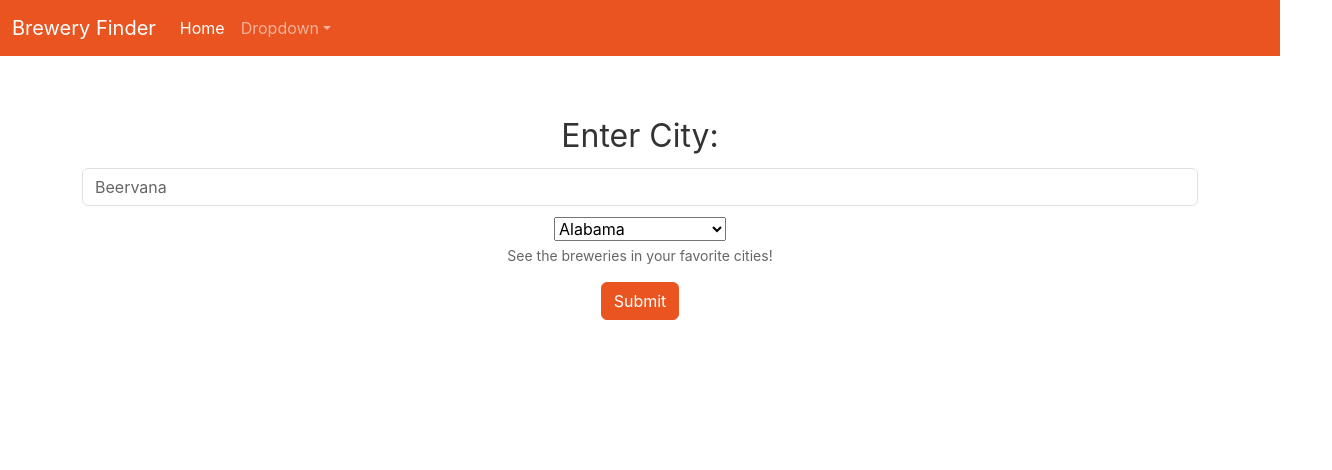
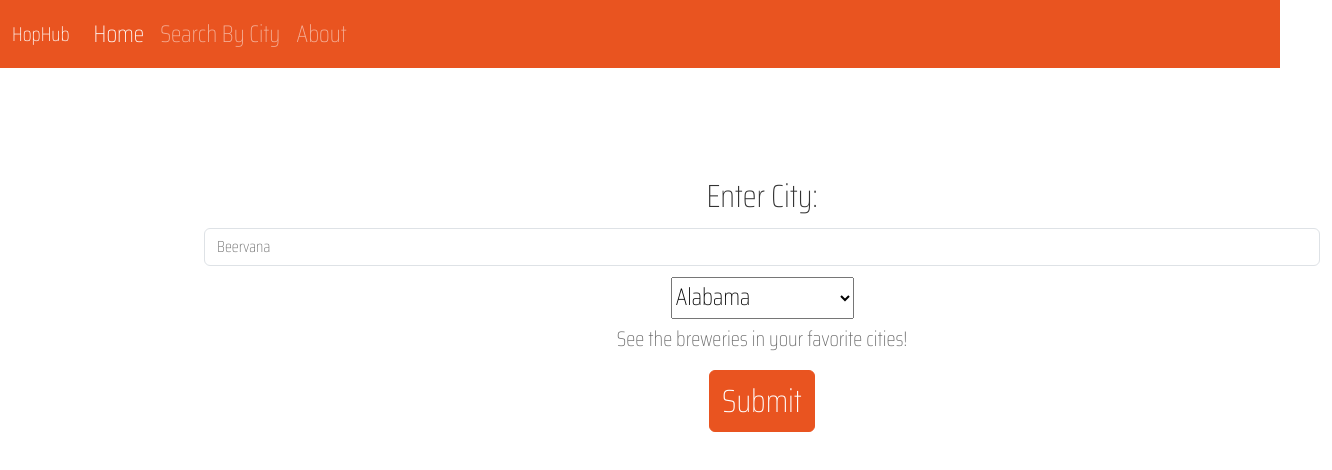
Before and after one commit to jonramm/Beaverhacks-Winter-2022, a React (Create React App) app in the folder brewery-app/: page /breweries in a window 1280 px wide. Shown: the top 470 px of the page, 1332 px wide, since content can reach past the window. Built offline with nearby package versions, Linux system fonts and the light colour scheme.

Commit message:
home page looks better

```diff
--- a/brewery-app/src/App.css
+++ b/brewery-app/src/App.css
@@ -1,13 +1,64 @@
+@import url('https://fonts.googleapis.com/css2?family=Archivo+Black&family=Cabin&family=Nunito:wght@400;800&family=Saira+Condensed:wght@100&display=swap');
+
+body {
+  font-family: 'Saira Condensed', sans-serif;
+  font-size: 1.5rem;
+}
+
+h1 {
+  font-family: 'Nunito', sans-serif;
+  font-weight: bold;
+  font-size: 5rem;
+}
+
+h2 {
+  font-family: 'Nunito', sans-serif;
+  font-weight: bold;
+  font-size: 3rem;
+}
+
 .App {
   text-align: center;
 }
 
+.btn {
+  font-size: 2rem;
+}
+
+.navbar {
+  margin-bottom: 3rem;
+}
+
+.container {
+  margin-left: 15%;
+}
+
+/* Home Page */
 .HomePageText {
   margin: 0;
   position: absolute;
   top: 50%;
   left: 50%;
   transform: translate(-50%, -50%);
+}
+
+.icon-img {
+  width: 420px;
+  height: auto;
+  margin-top: -40px;
+}
+
+.welcome-div {
+  padding-top: 10%;
+  padding-bottom: 10%;
+}
+
+.page-button {
+  font-family: 'Nunito', sans-serif;
+}
+
+.home-row {
+  margin-right: 5%;
 }
 
 /* Brewery Search Results Styles */
@@ -53,3 +104,15 @@
   width: 100%;
   height: 800px;
 }
+
+/* Footer */
+
+.footer {
+  position: fixed;
+  overflow: hidden;
+  left: 0;
+  bottom: 0;
+  width: 100%;
+  text-align: center;
+  padding-top: 10px;
+}
--- a/brewery-app/src/components/pageNavbar.js
+++ b/brewery-app/src/components/pageNavbar.js
@@ -8,19 +8,13 @@ function pageNavbar() {
     return (
         <Navbar bg="primary" expand="lg" variant="dark">
             <Container fluid>
-                <Navbar.Brand href="/">Brewery Finder</Navbar.Brand>
+                <Navbar.Brand href="/">HopHub</Navbar.Brand>
                 <Navbar.Toggle aria-controls="navbarColor01" aria-expanded="false" aria-label="Toggle navigation" />
                 <Navbar.Collapse id="navbarColor01">
                     <Nav className="me-auto">
                         <Nav.Link href="/" active>Home</Nav.Link>
-                        <NavDropdown title="Dropdown" id="basic-nav-dropdown">
-                            <NavDropdown.Item href="/breweries">Search By City</NavDropdown.Item>
-                            <div class="dropdown-divider"></div>
-                            <NavDropdown.Item href="/about">About</NavDropdown.Item>
-                            {/* <NavDropdown.Item href="#action/3.3">Something</NavDropdown.Item> */}
-                            {/* <NavDropdown.Divider />
-                            <NavDropdown.Item href="#action/3.4">Separated link</NavDropdown.Item> */}
-                        </NavDropdown>
+                        <Nav.Link href="/breweries">Search By City</Nav.Link>
+                        <Nav.Link href="/about">About</Nav.Link>
                     </Nav>
                 </Navbar.Collapse>
             </Container>
--- a/brewery-app/src/pages/Home.js
+++ b/brewery-app/src/pages/Home.js
@@ -5,68 +5,60 @@ import Navbar from '../components/pageNavbar';
 import Button from 'react-bootstrap/Button';
 import axios from 'axios'
 import BreweryList from '../components/BreweryList';
+import icon from '../images/hophub-icon.png'
 
 function Home() {
 
-    const key = "AIzaSyCGyHyprwTjmZ-cENr1NZDn8AEKHqpU3oY"
-
-    //creating IP state
+    //creating IP, coordinate, and breweries state
     const [ip, setIP] = useState('');
     const [latitude, setLatitude] = useState('');
     const [longitude, setLongitude] = useState('');
     const [breweries, setBreweries] = useState([]);
 
-    //creating function to load ip address from the API
+    //creating function to load ip address and get coordinates
     const getData = async () => {
         const res1 = await axios.get('https://api.ipify.org?format=json')
         setIP(res1.data.ip)
         const res2 = await axios.get(`http://ip-api.com/json/${ip}`)
         setLatitude(res2.data.lat)
         setLongitude(res2.data.lon)
-        console.log(latitude)
-        console.log(longitude)
-
     }
 
+    // Searches breweries by geo coordinates
     const searchBreweries = async () => {
         const res = await axios.get(`https://api.openbrewerydb.org/breweries?per_page=10&by_dist=${latitude},${longitude}`)
         setBreweries(res.data)
     }
 
-    // const searchBreweries = async () => {
-    //     const query = { latitude, longitude };
-    //     const response = await fetch('/geo', {
-    //         method: 'POST',
-    //         body: JSON.stringify(query),
-    //         headers: {
-    //             'Content-Type': 'application/json',
-    //         },
-    //     });
-    //     const data = await response.json();
-    //     setBreweries(data);
-    // }
-
     useEffect(() => {
-        //passing getData method to the lifecycle method
         getData()
         searchBreweries()
     }, [latitude, longitude])
 
-
-
     return (
         <div>
             <Navbar />
-            <div className="HomePageText">
-                <h1>Home Page</h1>
-                <Link to='/breweries'>
-                    <Button variant="primary">Go to breweries</Button>
-                </Link>
-                <div>
-                    <h1>Breweries Close To You:</h1>
-                    <BreweryList breweries={breweries} />
+
+            <div>
+                <div class="row home-row">
+                    <div class="welcome-div col-4">
+                        <h1 class="header-text">HopHub</h1>
+                        <img class="icon-img" src={icon}></img>
+                        <br />
+                        <div class="page-button">
+                            <Link to='/breweries'>
+                                <Button variant="primary">Search By City</Button>
+                            </Link>
+                        </div>
+                    </div>
+                    <div class="col-8 ">
+                        <h2>Breweries Close To You:</h2>
+                        <BreweryList breweries={breweries} />
+                    </div>
                 </div>
-
+            </div>
+            <div class="footer bg-primary">
+                <h3>© Our team 2022</h3>
             </div>
         </div>
     )
```
Also changed, not shown: brewery-app/src/images/hophub-icon.png (added).
